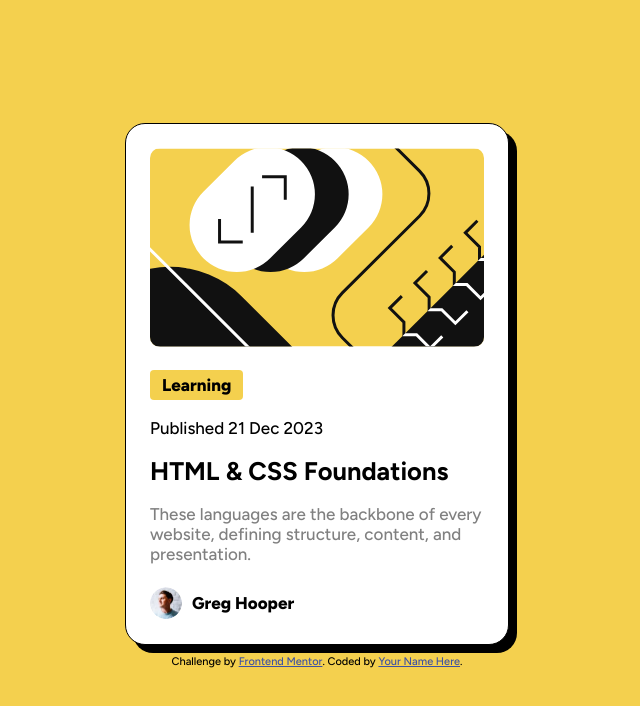
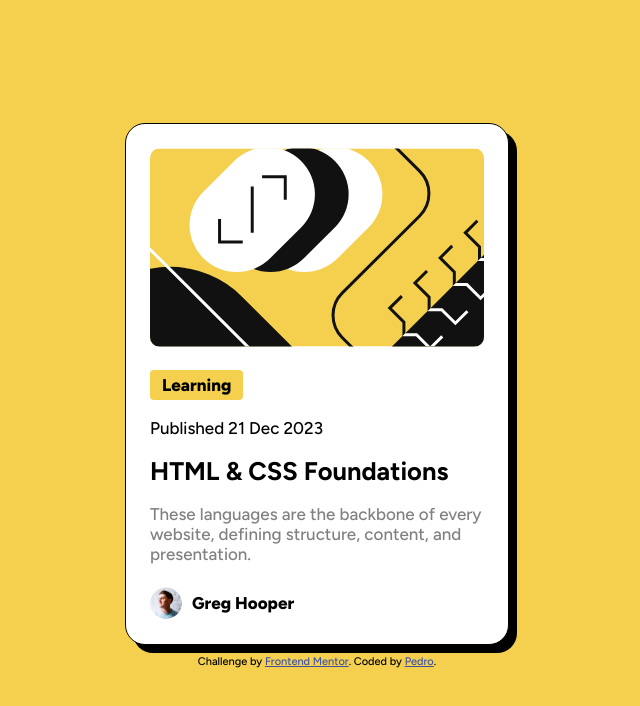
Before and after one commit to P-Lucas-S/blog-preview-card-main, a plain HTML site: page index.html in a window 1280 px wide. Shown: the whole page, without its empty margins (323-963 px from the left). Drawn offline with Linux system fonts and the light colour scheme.

Commit message:
apagando coisas desnecessárias

```diff
--- a/index.html
+++ b/index.html
@@ -28,7 +28,7 @@
   <footer>
     <div class="attribution">
       Challenge by <a href="https://www.frontendmentor.io?ref=challenge" target="_blank">Frontend Mentor</a>.
-      Coded by <a href="#">Your Name Here</a>.
+      Coded by <a href="www.linkedin.com/in/pedro-lucas-b24190204">Pedro</a>.
     </div>
   </footer>
 </body>
```
Also changed, not shown: 1 other file.
